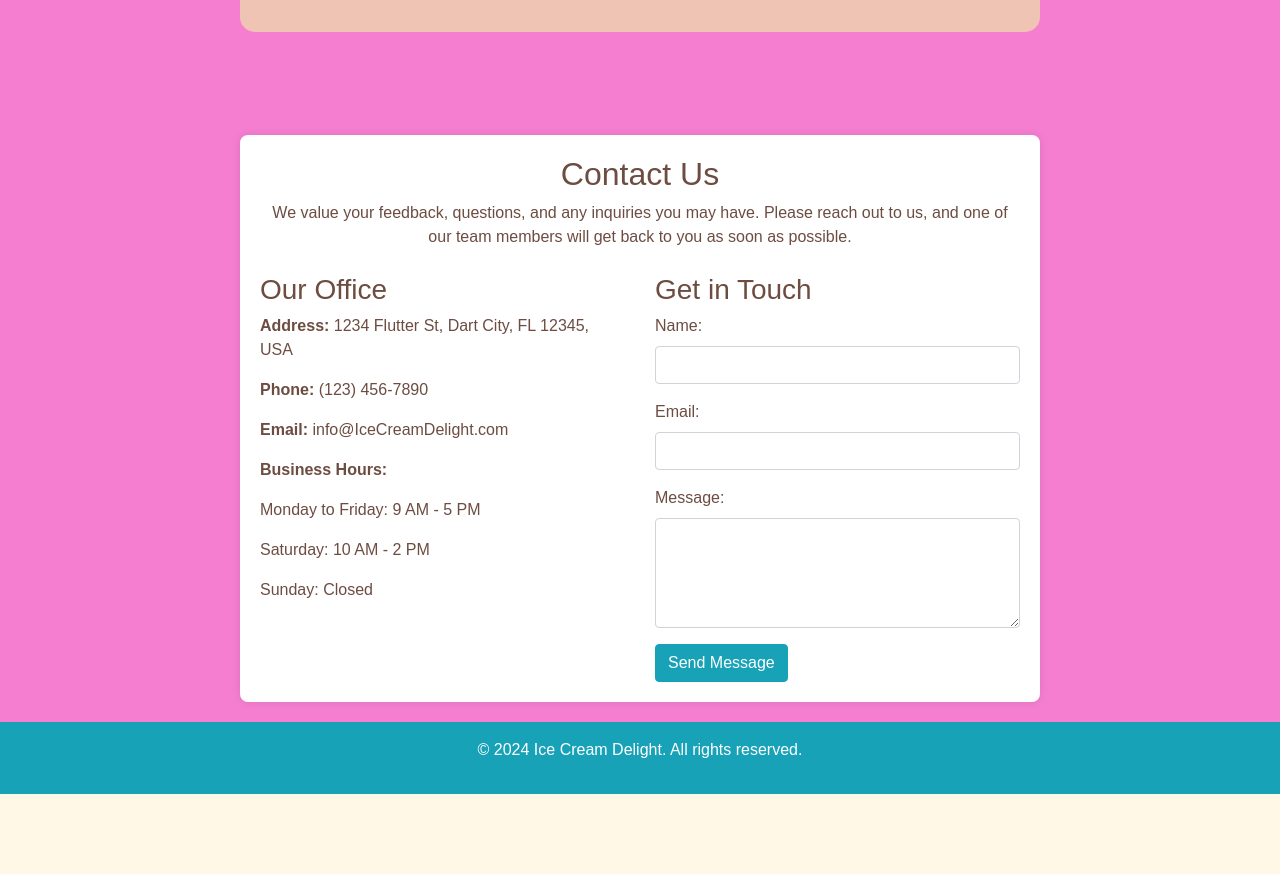
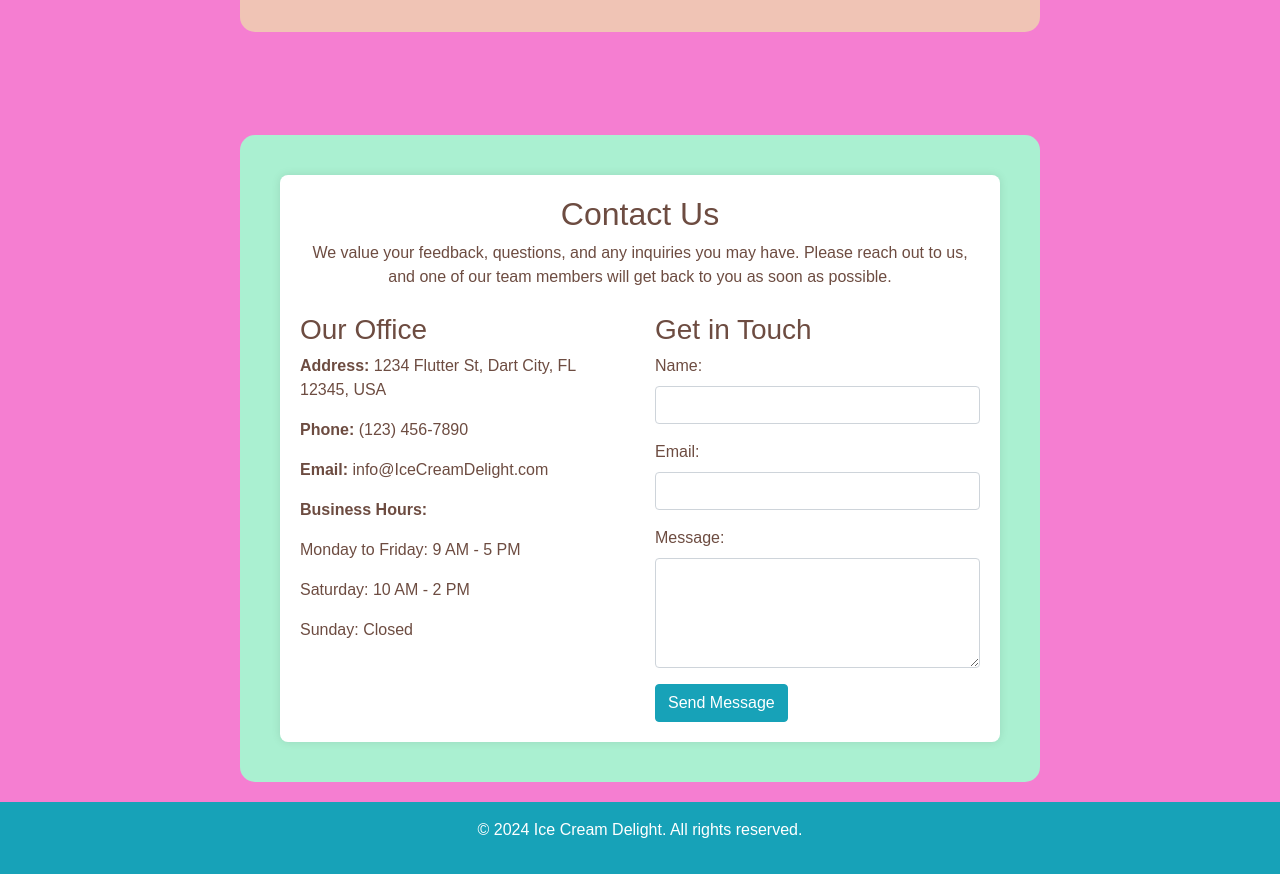
Before and after one commit to RanggaSanny/WebIceCream, a plain HTML site: page index.html in a window 1280 px wide. Shown: the part 2240-3114 px from the top of the page. Before the commit the page ends 3034 px from the top, so only its background shows below. Drawn offline with nearby package versions, Linux system fonts and the light colour scheme.

Commit message:
Update index.html

```diff
--- a/index.html
+++ b/index.html
@@ -93,7 +93,7 @@
                 <p>Thank you for visiting our page. We look forward to continuing to serve you with the best products and services we offer.</p>
             </div>
         </section>
-        <div class="container mt-5">
+        <div class="content2 container mt-5">
             <section id="contact-us">
                 <div class="text-center mb-4">
                     <h2>Contact Us</h2>
```
